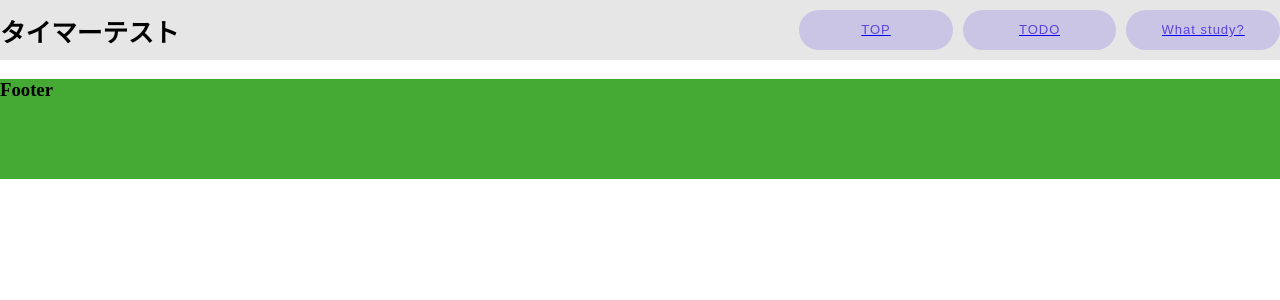
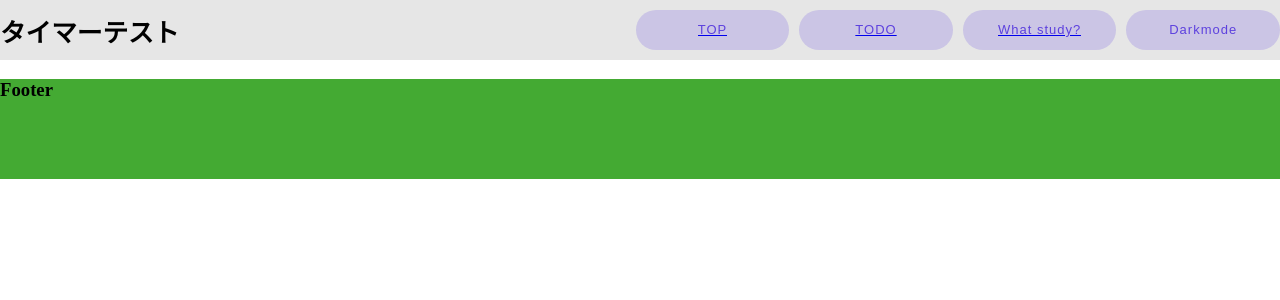
Before and after one commit to 2k2e2n/Clockshare_Vue, a Nuxt app: page /timer in a window 1280 px wide. Shown: the top 300 px of the page. Built offline with nearby package versions, Linux system fonts and the light colour scheme.

Commit message:
Update default.vue

```diff
--- a/layouts/default.vue
+++ b/layouts/default.vue
@@ -30,6 +30,10 @@ import Check_screen from '@/components/Check-Landscape-screren.vue';
         <span class="lable">What study?</span>
       </button>
       </router-link>
+
+      <button class="button">
+        <span class="lable">Darkmode</span>
+      </button>
 
     </div>
   </div>
```
